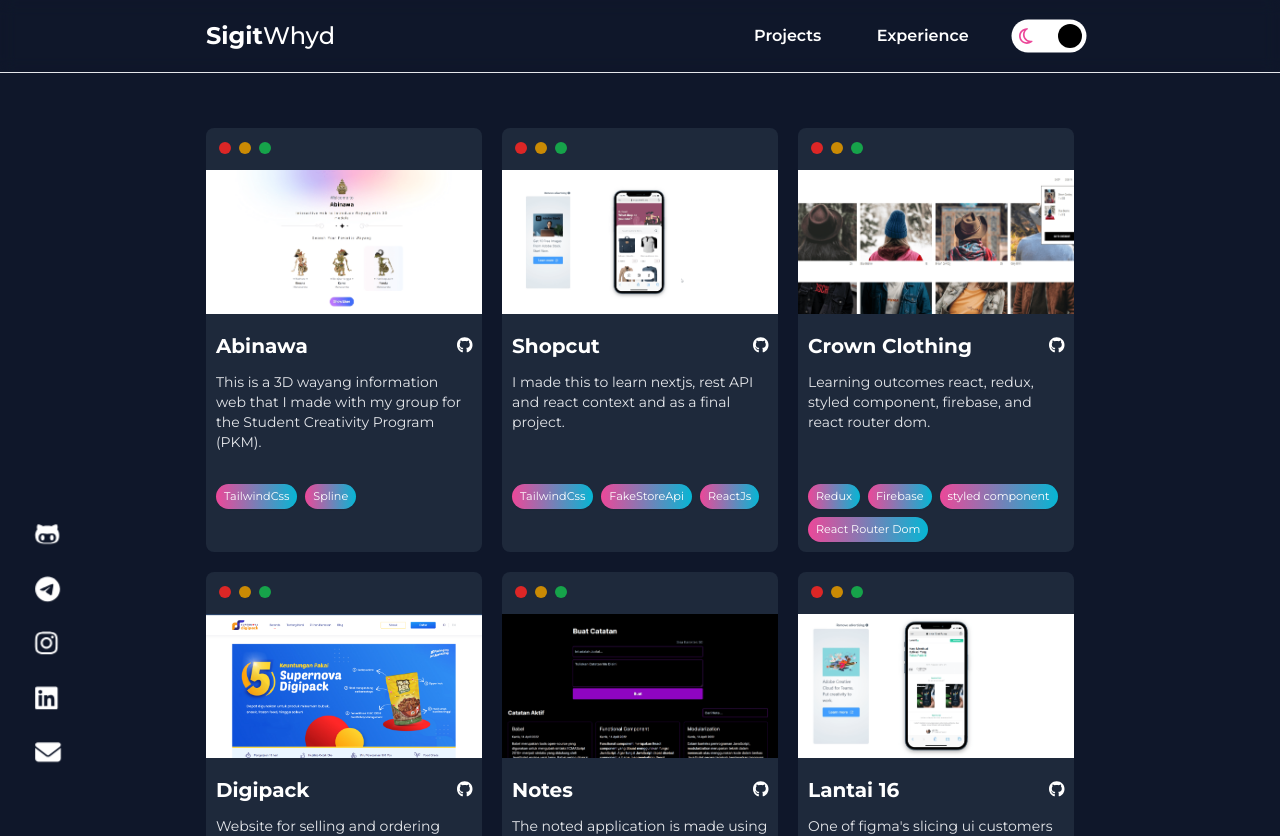
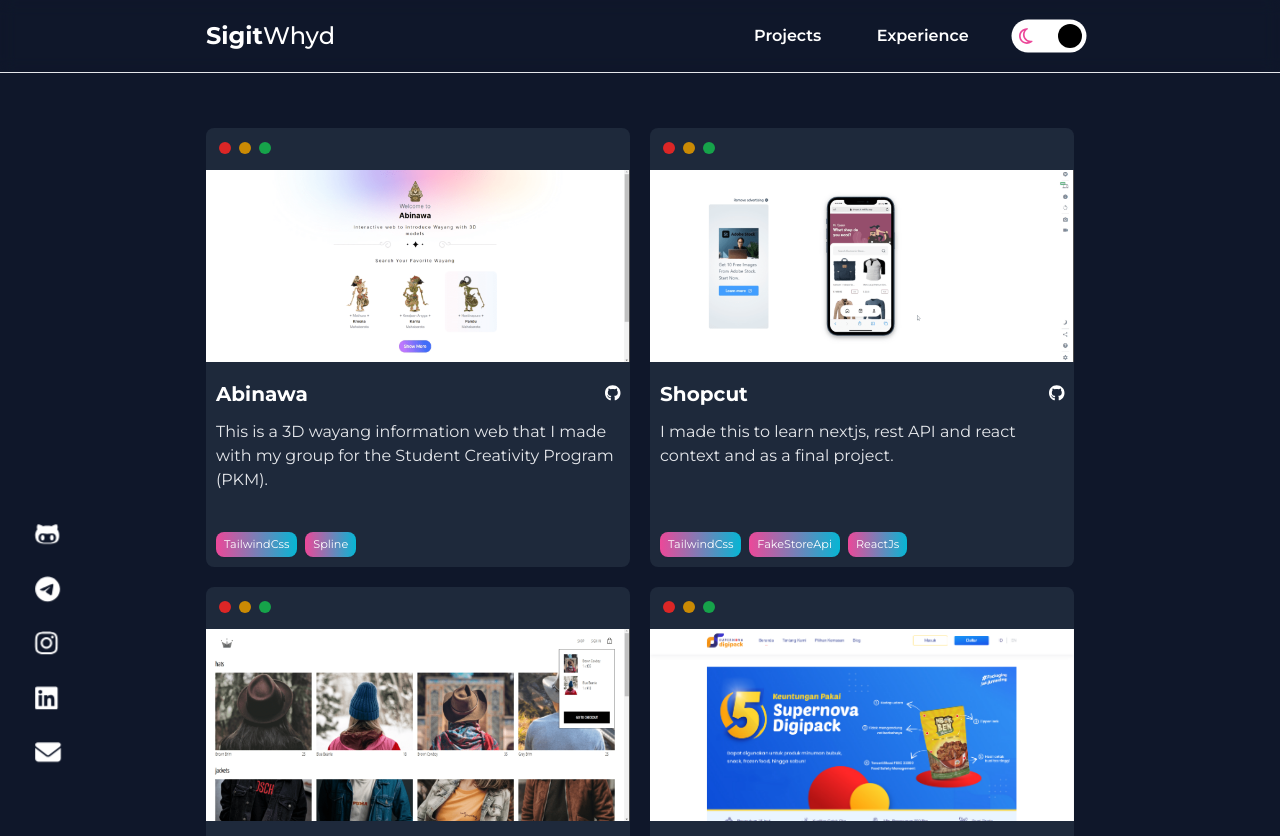
Before and after one commit to sgitwhyd/personal-web, a React (Vite) app: page /projects in a window 1280 px wide. Shown: the top 836 px of the page. Built offline with nearby package versions, Linux system fonts and the light colour scheme.

Commit message:
refactor: card tags & project grid style

```diff
--- a/src/components/card-project/card.component.tsx
+++ b/src/components/card-project/card.component.tsx
@@ -46,18 +46,20 @@ const Card: FC<CardProps> = ({
 			</div>
 			<div className='overflow-hidden text-white'>
 				<div className='relative'>
+					{demoLink && (
 						<div className='absolute inset-0 z-10 flex flex-col items-center justify-center bg-black bg-opacity-50 text-center opacity-0 duration-300 hover:opacity-100'>
 							<a
 								href={demoLink}
 								className=' text-lg font-bold text-white'
 								target='_blank'
 								rel='noopener noreferrer'>
-							Demo
+								View
 							</a>
 						</div>
+					)}
 					<img
 						src={image ? image : "https://picsum.photos/200/300"}
-						className='card-image mb-2 block h-36 w-full object-cover transition duration-300 ease-in-out hover:scale-110 hover:backdrop-grayscale'
+						className='card-image mb-2 block h-48 w-full object-cover transition duration-300 ease-in-out hover:scale-110 hover:backdrop-grayscale'
 						alt={title}
 					/>
 				</div>
@@ -73,7 +75,7 @@ const Card: FC<CardProps> = ({
 								<FontAwesomeIcon icon={faGithub} />
 							</a>
 						</div>
-						<p className='mt-3 text-sm font-normal text-gray-400 dark:text-gray-200'>
+						<p className='text-md mt-3 font-normal text-gray-400 dark:text-gray-200'>
 							{summary}
 						</p>
 					</div>
@@ -81,7 +83,7 @@ const Card: FC<CardProps> = ({
 						{tags.map((tag: any, index: number) => (
 							<p
 								key={index}
-								className={` hitespace-nowrap rounded-full bg-gradient-to-r  from-pink-500 to-cyan-500 px-2 py-1 text-[.7rem] text-white shadow-sm`}>
+								className={` hitespace-nowrap rounded-lg bg-gradient-to-r  from-pink-500 to-cyan-500 px-2 py-1 text-[.7rem] text-white shadow-sm`}>
 								{tag}
 							</p>
 						))}
--- a/src/pages/projects/project.component.tsx
+++ b/src/pages/projects/project.component.tsx
@@ -3,7 +3,7 @@ import { listProject } from "../../data/projects.data";
 
 const Project = () => {
 	return (
-		<div className='mt-5 mb-14 grid grid-cols-1 justify-items-center gap-3 md:mt-32 md:grid-cols-3 md:gap-5'>
+		<div className='mt-5 mb-14 grid grid-cols-1 justify-items-center gap-3 md:mt-32 md:grid-cols-2 md:gap-5'>
 			{listProject.map((data, index) => {
 				return <Card key={index} index={index} {...data} />;
 			})}
```
Lines whose indentation alone changed are shown as unchanged.
